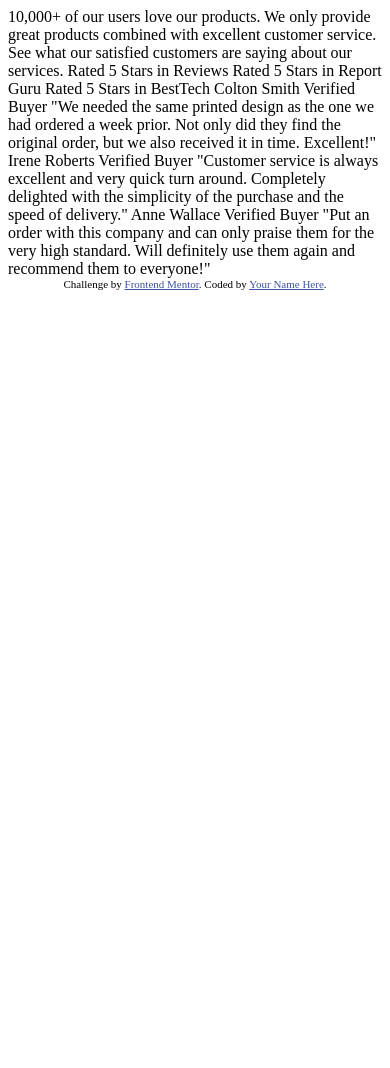
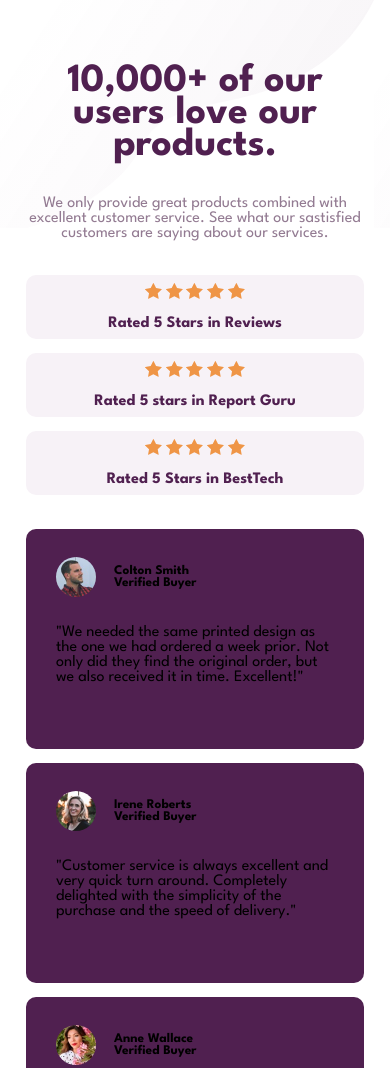
Before and after one commit to almero0922/SocialProofSection, a plain HTML site: page index.html in a window 390 px wide. Shown: the top 1068 px of the page. Before the commit the page ends 844 px from the top, so only its background shows below. Drawn offline with Linux system fonts and the light colour scheme.

Commit message:
Mobile Version almost done

```diff
--- a/index.html
+++ b/index.html
@@ -11,9 +11,11 @@
       sizes="32x32"
       href="./images/favicon-32x32.png"
     />
-
+    <link rel="stylesheet" href="style.css">
+    <link rel="preconnect" href="https://fonts.googleapis.com">
+    <link rel="preconnect" href="https://fonts.gstatic.com" crossorigin>
+    <link href="https://fonts.googleapis.com/css2?family=League+Spartan:wght@400;500;700&display=swap" rel="stylesheet">
     <title>Frontend Mentor | Social proof section</title>
-
     <!-- Feel free to remove these styles or customise in your own stylesheet 👍 -->
     <style>
       .attribution {
@@ -26,36 +28,65 @@
     </style>
   </head>
   <body>
-    10,000+ of our users love our products.
-
-    We only provide great products combined with excellent customer service.
-    See what our satisfied customers are saying about our services.
-
-    Rated 5 Stars in Reviews
-    Rated 5 Stars in Report Guru
-    Rated 5 Stars in BestTech
-
-    Colton Smith
-    Verified Buyer
-    "We needed the same printed design as the one we had ordered a week prior.
-    Not only did they find the original order, but we also received it in time.
-    Excellent!"
-
-    Irene Roberts
-    Verified Buyer
-    "Customer service is always excellent and very quick turn around. Completely
-    delighted with the simplicity of the purchase and the speed of delivery."
-
-    Anne Wallace
-    Verified Buyer
-    "Put an order with this company and can only praise them for the very high
-    standard. Will definitely use them again and recommend them to everyone!"
-
-    <div class="attribution">
-      Challenge by
-      <a href="https://www.frontendmentor.io?ref=challenge" target="_blank"
-        >Frontend Mentor</a
-      >. Coded by <a href="#">Your Name Here</a>.
-    </div>
+    <span class="top-background"></span>
+    <main class="main-container">
+      <section class="info-container">
+        <section class="text-resume-container">
+          <h1>10,000+ of our users love our products.</h1>
+          <p>We only provide great products combined with excellent customer service. See what our sastisfied customers are saying about our services.</p>
+        </section>
+        <section class="rating-cards-container">
+          <div>
+            <span></span>
+            <h4>Rated 5 Stars in Reviews</h4>
+          </div>
+          <div>
+            <span></span>
+            <h4>Rated 5 stars in Report Guru</h4>
+          </div>
+          <div>
+            <span></span>
+            <h4>Rated 5 Stars in BestTech</h4>
+          </div>
+        </section>
+      </section>
+      <section class="buyer-cards-container">
+        <div class="buyer-card">
+          <div class="name-profesion-image-container">
+            <span class="profile1-img"></span>
+            <div>
+              <h5>Colton Smith</h5>
+              <h5>Verified Buyer</h5>
+            </div>
+          </div>
+          <p>"We needed the same printed design as the one we had ordered a week prior.
+            Not only did they find the original order, but we also received it in time.
+            Excellent!"</p>
+        </div>
+        <div class="buyer-card">
+          <div class="name-profesion-image-container">
+            <span class="profile2-img"></span>
+            <div>
+              <h5>Irene Roberts</h5>
+              <h5>Verified Buyer</h5>
+            </div>
+          </div>
+          <p>"Customer service is always excellent and very quick turn around. Completely
+            delighted with the simplicity of the purchase and the speed of delivery."</p>
+        </div>
+        <div class="buyer-card">
+          <div class="name-profesion-image-container">
+            <span class="profile3-img"></span>
+            <div>
+              <h5>Anne Wallace</h5>
+              <h5>Verified Buyer</h5>
+            </div>
+          </div>
+          <p>"Put an order with this company and can only praise them for the very high
+            standard. Will definitely use them again and recommend them to everyone!"</p>
+        </div>
+      </section>
+    </main>
+    <span class="bottom-background"></span>
   </body>
 </html>
--- /dev/null
+++ b/style.css
@@ -0,0 +1,113 @@
+:root{
+    --veryDarkMagenta: hsl(300, 43%, 22%);
+    --softPink: hsl(333, 80%, 67%);
+    --darkGrayishMagenta: hsl(303, 10%, 53%);
+    --lightGrayishMagenta: hsl(300, 24%, 96%);
+    --White: hsl(0, 0%, 100%);
+}
+*{
+    box-sizing: border-box;
+    padding: 0;
+    margin: 0;
+}
+body{
+    width: 100vw;
+    height: auto;
+    font-family: 'League Spartan', sans-serif;
+    background-color: var(--white);
+    position: relative;
+}
+.top-background{
+    display: block;
+    height: 228px;
+    background-image: url('./images/bg-pattern-top-mobile.svg');
+    position: relative;
+}
+.main-container{
+    position: absolute;
+    margin: 120px 20px;
+    padding: 0 6px;
+    top: -54px;
+}
+.info-container{
+    display: flex;
+    flex-direction: column;
+}
+.text-resume-container h1{
+    font-size: 40px;
+    line-height: 0.8;
+    text-align: center;
+    color: var(--veryDarkMagenta);
+    font-weight: bold;
+    margin-bottom: 34px;
+}
+.text-resume-container p{
+    text-align: center;
+    color: var(--darkGrayishMagenta);
+    margin-bottom: 34px;
+}
+.rating-cards-container{
+    width: 100%;
+    height: 220px;
+    display: grid;
+    row-gap: 14px;
+    grid-template-rows: repeat(3, 1fr);
+    place-items: center;
+    margin-bottom: 34px;
+}
+.rating-cards-container div{
+    height: 100%;
+    width: 100%;
+    background-color: var(--lightGrayishMagenta);
+    border-radius: 10px;
+    display: grid;
+    place-items: center;
+}
+.rating-cards-container div h4{
+    color: var(--veryDarkMagenta);
+    font-weight: bold;
+}
+.rating-cards-container div span{
+    display: block;
+    height: 16px;
+    width: 100px;
+    background-image: url('./images/icon-star.svg');
+    background-repeat: space;
+}
+.buyer-cards-container{
+    width: 100%;
+    height: auto;
+    display: grid;
+    grid-template-rows: repeat(3, 1fr);
+    row-gap: 14px;
+}
+.buyer-card{
+    background-color: var(--veryDarkMagenta);
+    border-radius: 10px;
+    height: 220px;
+    padding: 28px 30px;
+}
+.buyer-cards-container span{
+    display: inline-block;
+    height: 40px;
+    width: 40px;
+    background-position: center;
+    background-repeat: no-repeat;
+    background-size: contain;
+    border-radius: 50%;
+    margin-right: 18px;
+}
+.profile1-img{
+    background-image: url('./images/image-colton.jpg');
+}
+.profile2-img{
+    background-image: url('./images/image-irene.jpg');
+}
+.profile3-img{
+    background-image: url('./images/image-anne.jpg');
+}
+.name-profesion-image-container{
+    display: flex;
+    align-items: center;
+    margin-bottom: 28px;
+}
```
